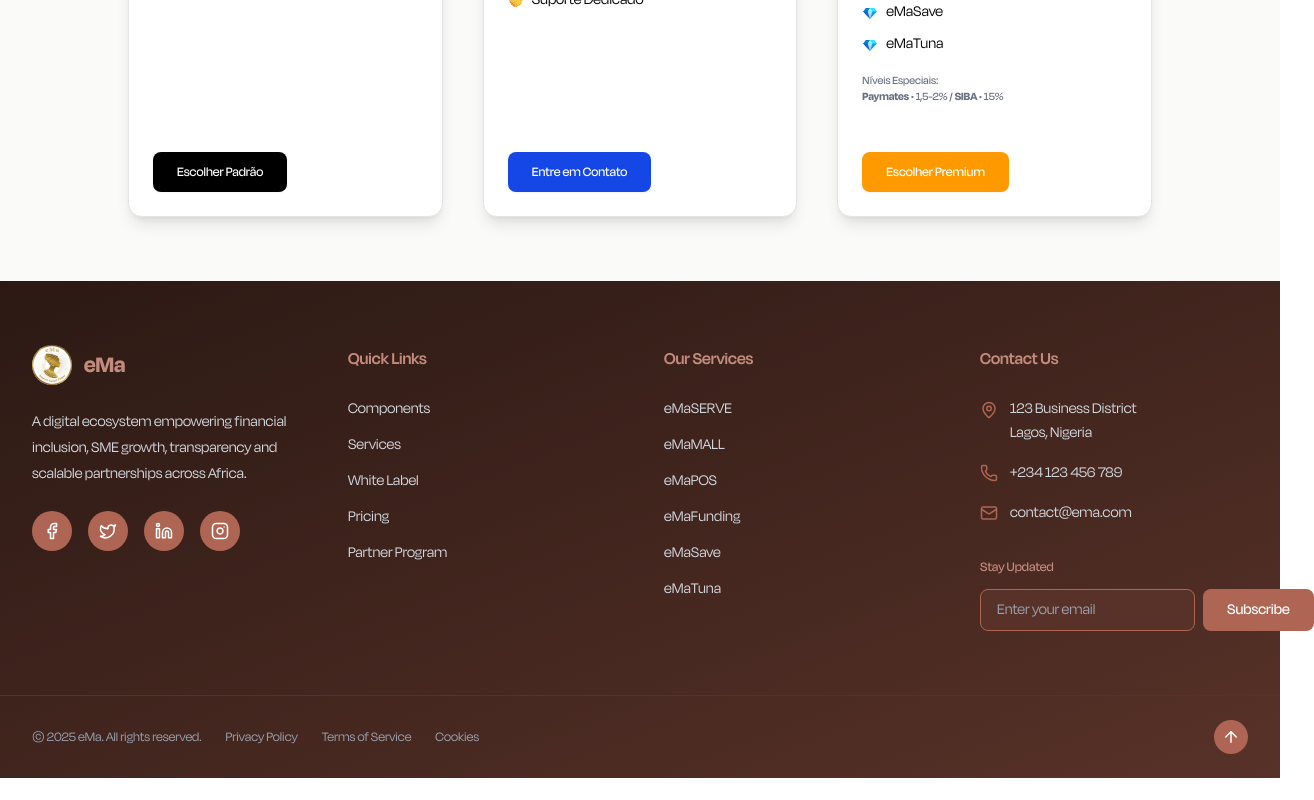
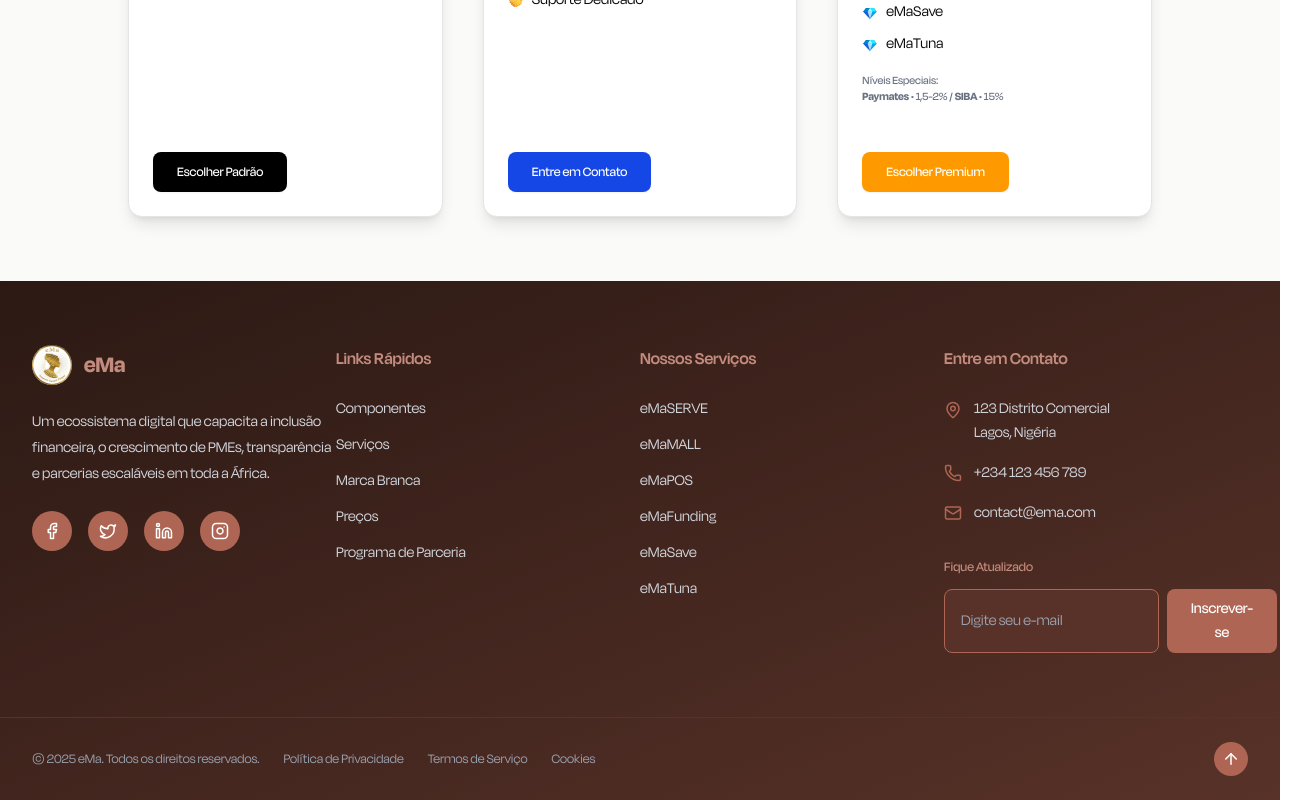
Before and after one commit to seif32/ema-landing, a React (Vite) app: page / in a window 1280 px wide. Shown: the part 10481-11281 px from the top of the page, 1314 px wide, since content can reach past the window. Before the commit the page ends 11259 px from the top, so only its background shows below. Built offline with nearby package versions, Linux system fonts and the light colour scheme; no server answers.

Commit message:
refactor footer-pr

```diff
--- a/src/components/layout/Footer.jsx
+++ b/src/components/layout/Footer.jsx
@@ -23,7 +23,7 @@ function Footer() {
     <footer className="bg-gradient-to-br from-[#2c1914] to-[#583228] text-white">
       {/* Main Footer Content */}
       <div className="px-4 py-12 mx-auto max-w-7xl sm:px-6 lg:px-8 lg:py-16">
-        <div className="grid grid-cols-1 gap-8 md:grid-cols-2 lg:grid-cols-4 lg:gap-12">
+        <div className="grid grid-cols-1 gap-8 md:grid-cols-2 lg:grid-cols-4 lg:gap-0">
           {/* Company Info */}
           <div className="lg:col-span-1">
             <div className="flex items-center mb-6">
@@ -39,8 +39,9 @@ function Footer() {
               </h3>
             </div>
             <p className="mb-6 leading-relaxed text-gray-300">
-              A digital ecosystem empowering financial inclusion, SME growth,
-              transparency and scalable partnerships across Africa.
+              Um ecossistema digital que capacita a inclusão financeira, o
+              crescimento de PMEs, transparência e parcerias escaláveis em toda
+              a África.
             </p>
 
             {/* Social Links */}
@@ -69,15 +70,15 @@ function Footer() {
               className="mb-6 text-lg font-semibold"
               style={{ color: "#c38b7d" }}
             >
-              Quick Links
+              Links Rápidos
             </h4>
             <ul className="space-y-3">
               {[
-                { label: "Components", href: "#components" },
-                { label: "Services", href: "#services" },
-                { label: "White Label", href: "#white-label" },
-                { label: "Pricing", href: "#pricing" },
-                { label: "Partner Program", href: "#partner" },
+                { label: "Componentes", href: "#components" },
+                { label: "Serviços", href: "#services" },
+                { label: "Marca Branca", href: "#white-label" },
+                { label: "Preços", href: "#pricing" },
+                { label: "Programa de Parceria", href: "#partner" },
               ].map((link) => (
                 <li key={link.label}>
                   <a
@@ -97,7 +98,7 @@ function Footer() {
               className="mb-6 text-lg font-semibold"
               style={{ color: "#c38b7d" }}
             >
-              Our Services
+              Nossos Serviços
             </h4>
             <ul className="space-y-3">
               {[
@@ -123,7 +124,7 @@ function Footer() {
               className="mb-6 text-lg font-semibold"
               style={{ color: "#c38b7d" }}
             >
-              Contact Us
+              Entre em Contato
             </h4>
             <div className="space-y-4">
               <div className="flex items-start space-x-3">
@@ -132,8 +133,8 @@ function Footer() {
                   className="text-[#AF6553] mt-1 flex-shrink-0"
                 />
                 <div className="text-gray-300">
-                  <p>123 Business District</p>
-                  <p>Lagos, Nigeria</p>
+                  <p>123 Distrito Comercial</p>
+                  <p>Lagos, Nigéria</p>
                 </div>
               </div>
 
@@ -164,16 +165,16 @@ function Footer() {
                 className="mb-3 text-sm font-medium"
                 style={{ color: "#c38b7d" }}
               >
-                Stay Updated
+                Fique Atualizado
               </h5>
               <div className="flex flex-col gap-2 sm:flex-row">
                 <input
                   type="email"
-                  placeholder="Enter your email"
+                  placeholder="Digite seu e-mail"
                   className="flex-1 px-4 py-2 bg-[#583228] border border-[#AF6553] rounded-md text-white placeholder-gray-400 focus:outline-none focus:border-[#c38b7d] transition-colors duration-200"
                 />
                 <button className="bg-[#AF6553] hover:bg-[#c38b7d] text-white px-6 py-2 rounded-md transition-colors duration-200 font-medium">
-                  Subscribe
+                  Inscrever-se
                 </button>
               </div>
             </div>
@@ -186,19 +187,19 @@ function Footer() {
         <div className="px-4 py-6 mx-auto max-w-7xl sm:px-6 lg:px-8">
           <div className="flex flex-col items-center justify-between space-y-4 md:flex-row md:space-y-0">
             <div className="flex flex-col items-center space-y-2 text-sm text-gray-400 sm:flex-row sm:space-y-0 sm:space-x-6">
-              <p>&copy; 2025 eMa. All rights reserved.</p>
+              <p>&copy; 2025 eMa. Todos os direitos reservados.</p>
               <div className="flex space-x-6">
                 <a
                   href="#"
                   className="hover:text-[#c38b7d] transition-colors duration-200"
                 >
-                  Privacy Policy
+                  Política de Privacidade
                 </a>
                 <a
                   href="#"
                   className="hover:text-[#c38b7d] transition-colors duration-200"
                 >
-                  Terms of Service
+                  Termos de Serviço
                 </a>
                 <a
                   href="#"
@@ -213,7 +214,7 @@ function Footer() {
             <button
               onClick={scrollToTop}
               className="bg-[#AF6553] hover:bg-[#c38b7d] text-white p-2 rounded-full transition-all duration-200 hover:scale-105"
-              aria-label="Back to top"
+              aria-label="Voltar ao topo"
             >
               <ArrowUp size={18} />
             </button>
```
